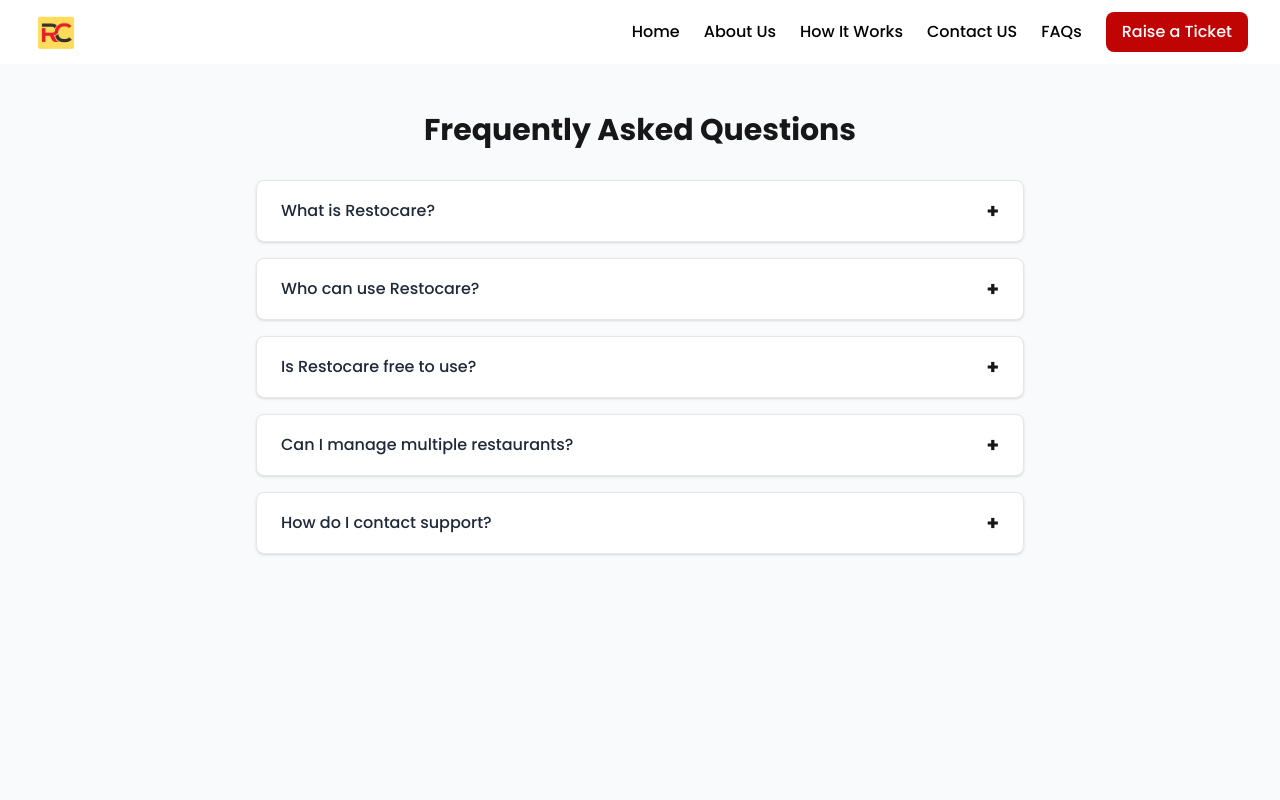
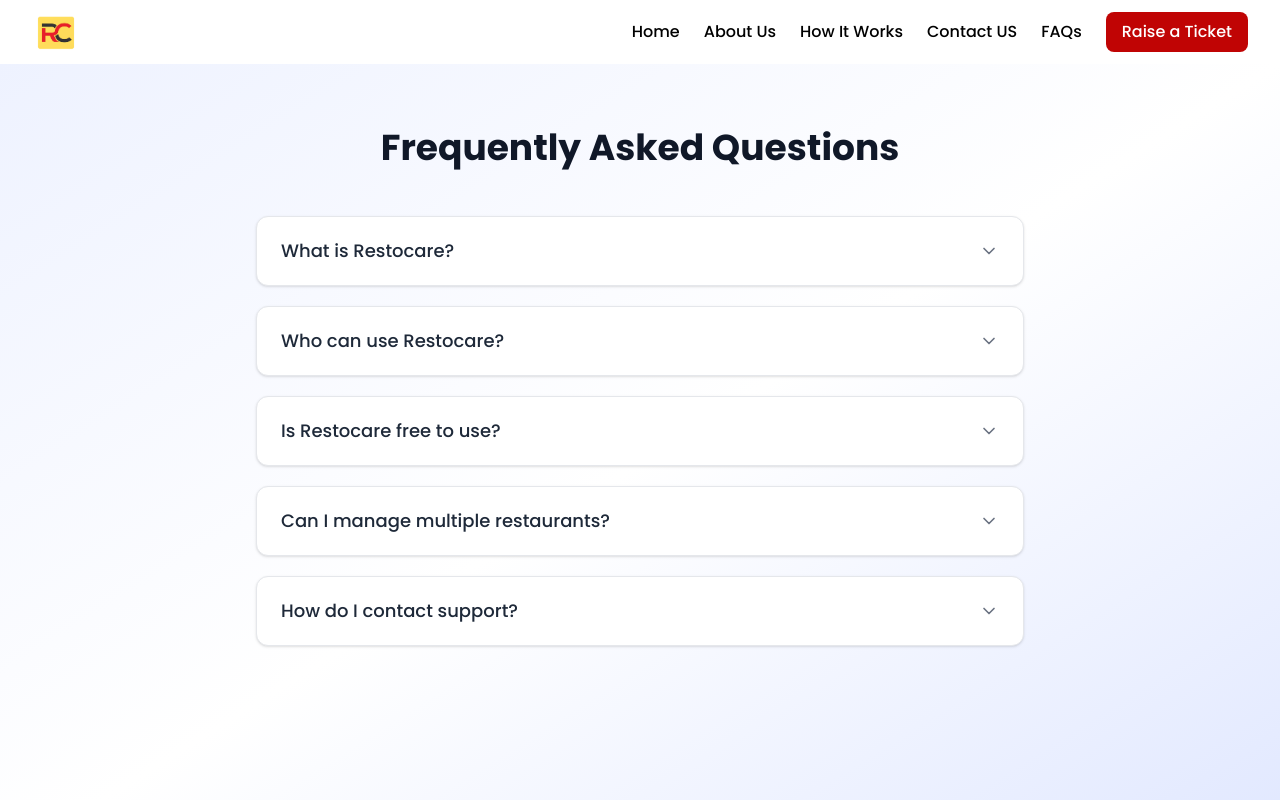
Before and after one commit to prem3892/restocare, a Next.js app: page /faq in a window 1280 px wide. Shown: the top 800 px of the page. Built offline with nearby package versions, Linux system fonts and the light colour scheme.

Commit message:
i updated faq

```diff
--- a/app/faq/page.tsx
+++ b/app/faq/page.tsx
@@ -1,6 +1,8 @@
 'use client';
 
 import { useState } from 'react';
+import { motion, AnimatePresence } from 'framer-motion';
+import { ChevronDown } from 'lucide-react';
 
 type FAQItem = {
   question: string;
@@ -37,29 +39,53 @@
 export default function FAQPage() {
   const [openIndex, setOpenIndex] = useState<number | null>(null);
 
-  const toggleFAQ = (index: number) => {
-    setOpenIndex(openIndex === index ? null : index);
-  };
+  return (
+    <div className="min-h-screen bg-gradient-to-br from-indigo-50 via-white to-indigo-100 py-16 px-4">
+      <div className="max-w-3xl mx-auto">
+        <h1 className="text-4xl font-bold text-center mb-12 text-gray-900">
+          Frequently Asked Questions
+        </h1>
 
-  return (
-    <div className="min-h-screen bg-gray-50 py-12 px-4">
-      <div className="max-w-3xl mx-auto">
-        <h1 className="text-3xl font-bold text-center mb-8">Frequently Asked Questions</h1>
+        <div className="space-y-5">
+          {faqs.map((faq, index) => {
+            const isOpen = openIndex === index;
 
-        <div className="space-y-4">
-          {faqs.map((faq, index) => (
-            <div key={index} className="bg-white border border-gray-200 rounded-lg shadow-sm">
-              <button
-                onClick={() => toggleFAQ(index)}
-                className="w-full text-left px-6 py-4 flex justify-between items-center focus:outline-none"
+            return (
+              <motion.div
+                key={index}
+                whileHover={{ y: -2 }}
+                className="bg-white rounded-xl border border-gray-200 shadow-sm overflow-hidden"
               >
-                <span className="font-medium text-gray-800">{faq.question}</span>
-                <span className="text-xl font-bold">{openIndex === index ? '−' : '+'}</span>
-              </button>
+                <button
+                  onClick={() => setOpenIndex(isOpen ? null : index)}
+                  className="w-full px-6 py-5 flex justify-between items-center text-left focus:outline-none"
+                >
+                  <span className="text-lg font-medium text-gray-800">{faq.question}</span>
 
-              {openIndex === index && <div className="px-6 pb-4 text-gray-600">{faq.answer}</div>}
-            </div>
-          ))}
+                  <motion.span
+                    animate={{ rotate: isOpen ? 180 : 0 }}
+                    transition={{ duration: 0.3 }}
+                  >
+                    <ChevronDown className="w-5 h-5 text-gray-500" />
+                  </motion.span>
+                </button>
+
+                <AnimatePresence initial={false}>
+                  {isOpen && (
+                    <motion.div
+                      initial={{ height: 0, opacity: 0 }}
+                      animate={{ height: 'auto', opacity: 1 }}
+                      exit={{ height: 0, opacity: 0 }}
+                      transition={{ duration: 0.35, ease: 'easeInOut' }}
+                      className="px-6 pb-5 text-gray-600"
+                    >
+                      {faq.answer}
+                    </motion.div>
+                  )}
+                </AnimatePresence>
+              </motion.div>
+            );
+          })}
         </div>
       </div>
     </div>
```
